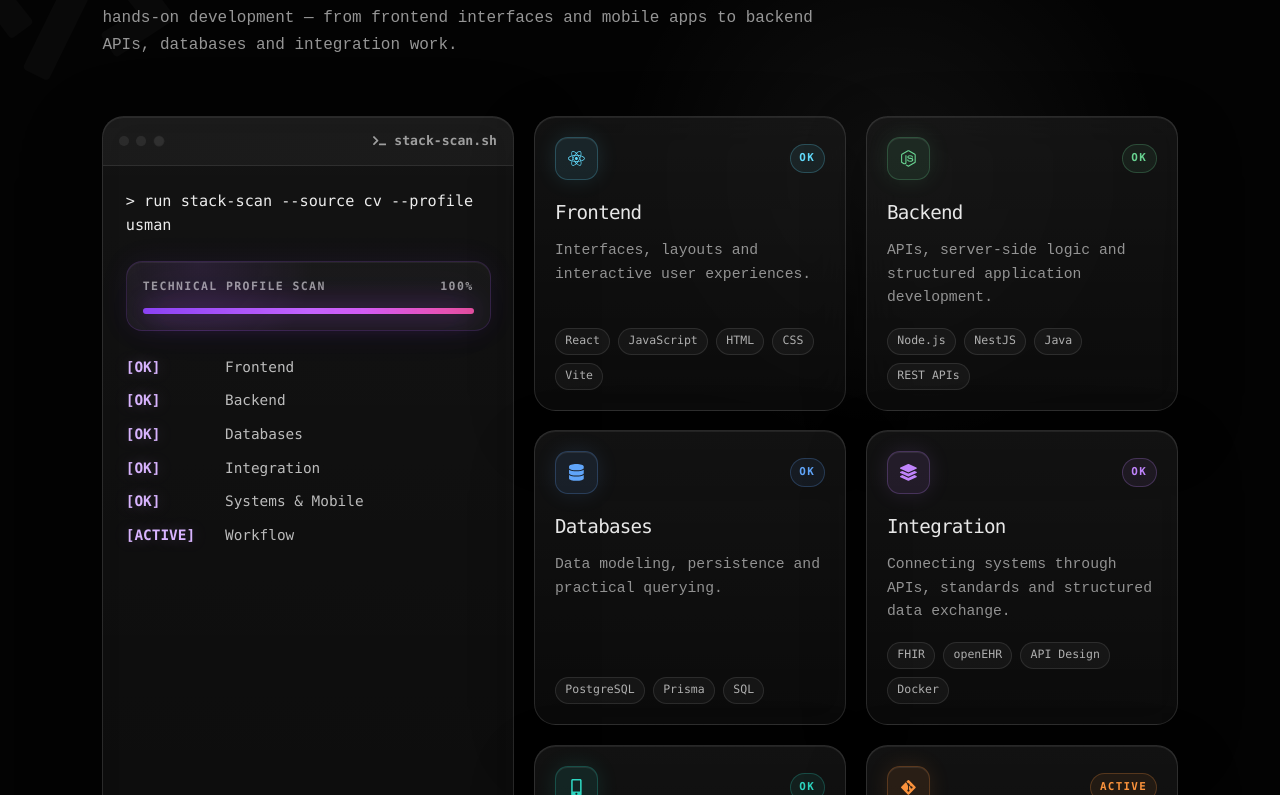
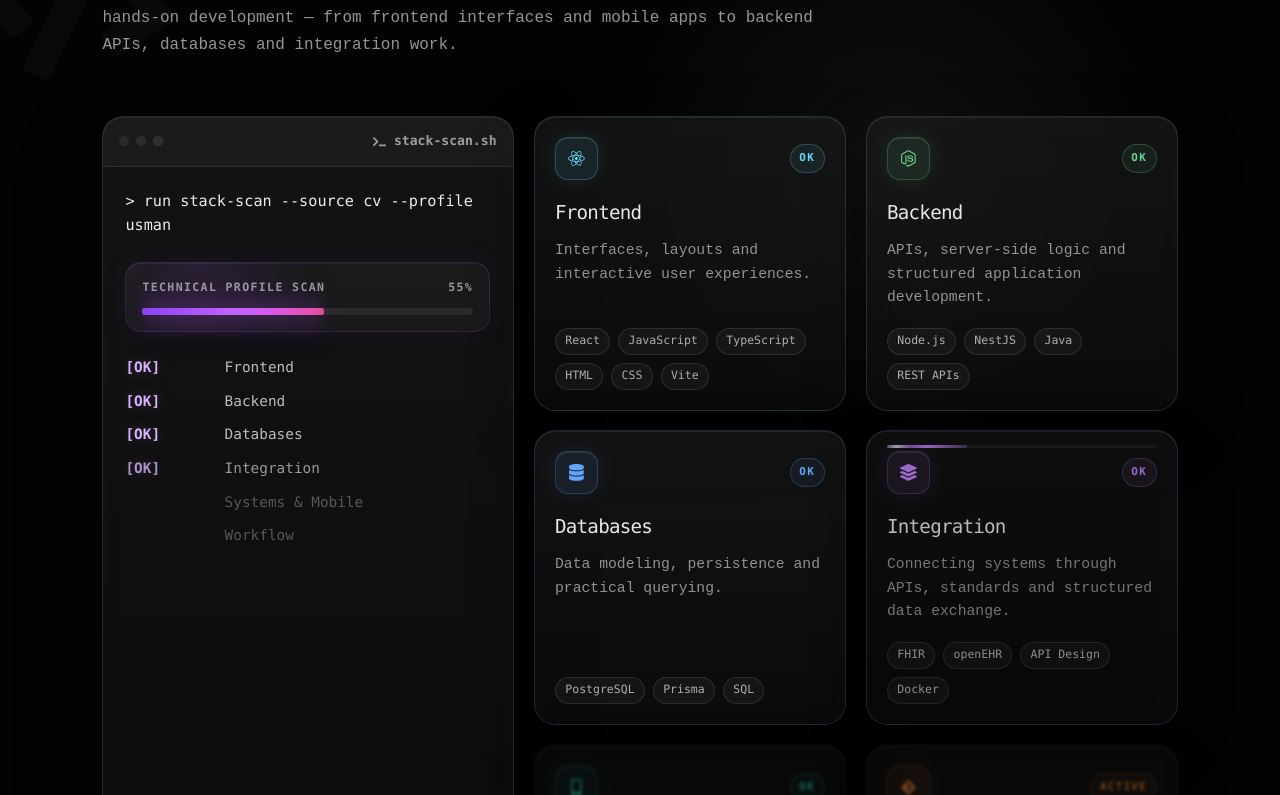
Before and after one commit to usman-ghafoorzai/usman-portfolio, a React (Vite) app: page / in a window 1280 px wide. Shown: the part 2145-2940 px from the top of the page. Built offline with nearby package versions, Linux system fonts and the light colour scheme.

Commit message:
revise TechStack component: add new scan progress logic, enhance animations, replace cardVariants with dynamic functions, update tech items, and improve UI interactions

```diff
--- a/src/components/TechStack/TechStack.jsx
+++ b/src/components/TechStack/TechStack.jsx
@@ -5,7 +5,6 @@ import {
     FaDatabase,
     FaDocker,
     FaGitAlt,
-    FaHeartbeat,
     FaLayerGroup,
     FaMobileAlt,
     FaNodeJs,
@@ -23,7 +22,7 @@ const stackGroups = [
         description: "Interfaces, layouts and interactive user experiences.",
         icon: FaReact,
         accentRgb: "97, 218, 251",
-        items: ["React", "JavaScript", "HTML", "CSS", "Vite"],
+        items: ["React", "JavaScript", "TypeScript", "HTML", "CSS", "Vite"],
     },
     {
         status: "OK",
@@ -68,24 +67,19 @@ const stackGroups = [
 ];
 
 const MAX_TILT = 7;
+const COMMAND_TYPE_SPEED = 28;
+const STATUS_TYPE_SPEED = 58;
+const SCAN_DURATION_MS = 9200;
+const STATUS_START_THRESHOLD = 0.1;
 
-const cardVariants = {
-    hidden: {
-        opacity: 0,
-        y: 24,
-        filter: "blur(8px)",
-    },
-    visible: (index) => ({
-        opacity: 1,
-        y: 0,
-        filter: "blur(0px)",
-        transition: {
-            duration: 0.45,
-            ease: "easeOut",
-            delay: 0.16 + index * 0.1,
-        },
-    }),
-};
+function clamp(value, min = 0, max = 1) {
+    return Math.min(Math.max(value, min), max);
+}
+
+function easeOutCubic(value) {
+    const clampedValue = clamp(value);
+    return 1 - Math.pow(1 - clampedValue, 3);
+}
 
 function handleTiltMove(event) {
     const card = event.currentTarget;
@@ -112,12 +106,87 @@ function handleTiltLeave(event) {
     card.style.setProperty("--tilt-glow-y", "50%");
 }
 
+function TypedStatus({ text, isActive }) {
+    const [typedText, setTypedText] = useState("");
+
+    useEffect(() => {
+        if (!isActive) {
+            setTypedText("");
+        }
+    }, [isActive, text]);
+
+    useEffect(() => {
+        if (!isActive) return;
+        if (typedText.length >= text.length) return;
+
+        const timeoutId = setTimeout(() => {
+            setTypedText(text.slice(0, typedText.length + 1));
+        }, STATUS_TYPE_SPEED);
+
+        return () => clearTimeout(timeoutId);
+    }, [isActive, text, typedText]);
+
+    return (
+        <>
+            {typedText}
+            {isActive && typedText.length < text.length && (
+                <span className="tech-status-cursor">|</span>
+            )}
+        </>
+    );
+}
+
 export default function TechStack() {
     const sectionRef = useRef(null);
 
     const [hasStarted, setHasStarted] = useState(false);
     const [typedCommand, setTypedCommand] = useState("");
-    const scanComplete = typedCommand.length === scanCommand.length;
+    const [scanProgress, setScanProgress] = useState(0);
+
+    const commandComplete = typedCommand.length === scanCommand.length;
+    const scanProgressPercent = Math.round(scanProgress * 100);
+
+    function getCardProgress(index) {
+        if (!commandComplete) return 0;
+
+        const totalCards = stackGroups.length;
+        const start = index / totalCards;
+        const end = (index + 1) / totalCards;
+        const localProgress = (scanProgress - start) / (end - start);
+
+        return clamp(localProgress);
+    }
+
+    function getCardState(index) {
+        const cardProgress = getCardProgress(index);
+
+        if (!commandComplete || cardProgress <= 0) return "pending";
+        if (cardProgress >= 1) return "ready";
+
+        return "loading";
+    }
+
+    function getCardStyle(group, index) {
+        const cardProgress = getCardProgress(index);
+        const easedProgress = easeOutCubic(cardProgress);
+
+        return {
+            "--tech-accent-rgb": group.accentRgb,
+            "--card-progress": cardProgress.toFixed(4),
+            "--card-opacity": (0.44 + easedProgress * 0.56).toFixed(4),
+            "--card-blur": `${(1 - easedProgress) * 1.35}px`,
+            "--card-loader-opacity": cardProgress > 0 && cardProgress < 1 ? "1" : "0",
+        };
+    }
+
+    function getRowStyle(index) {
+        const cardProgress = getCardProgress(index);
+        const easedProgress = easeOutCubic(cardProgress);
+
+        return {
+            "--row-opacity": (0.42 + easedProgress * 0.58).toFixed(4),
+        };
+    }
 
     useEffect(() => {
         const sectionElement = sectionRef.current;
@@ -145,10 +214,33 @@ export default function TechStack() {
 
         const timeoutId = setTimeout(() => {
             setTypedCommand(scanCommand.slice(0, typedCommand.length + 1));
-        }, 28);
+        }, COMMAND_TYPE_SPEED);
 
         return () => clearTimeout(timeoutId);
     }, [hasStarted, typedCommand]);
+
+    useEffect(() => {
+        if (!commandComplete) return;
+
+        let animationFrameId;
+        const startTime = performance.now();
+
+        function updateProgress(currentTime) {
+            const elapsedTime = currentTime - startTime;
+            const nextProgress = clamp(elapsedTime / SCAN_DURATION_MS);
+
+            setScanProgress(nextProgress);
+
+            if (nextProgress < 1) {
+                animationFrameId = requestAnimationFrame(updateProgress);
+            }
+        }
+
+        setScanProgress(0);
+        animationFrameId = requestAnimationFrame(updateProgress);
+
+        return () => cancelAnimationFrame(animationFrameId);
+    }, [commandComplete]);
 
     return (
         <section ref={sectionRef} id="skills" className="tech-section">
@@ -162,19 +254,24 @@ export default function TechStack() {
                 <span className="tech-kicker">Tech stack</span>
                 <h2 className="tech-title">Systems I can build with.</h2>
                 <p className="tech-intro">
-                    A practical stack shaped by NTNU projects, health-tech bachelor work and
-                    hands-on development — from frontend interfaces and mobile apps to backend
-                    APIs, databases and integration work.
+                    A practical stack shaped by NTNU projects, health-tech bachelor work
+                    and hands-on development — from frontend interfaces and mobile apps
+                    to backend APIs, databases and integration work.
                 </p>
             </motion.div>
 
             <div className="tech-layout">
                 <motion.div
-                    className="tech-terminal"
+                    className="tech-terminal-shell"
                     initial={{ opacity: 0, x: -28 }}
                     whileInView={{ opacity: 1, x: 0 }}
                     viewport={{ once: true, amount: 0.35 }}
                     transition={{ duration: 0.6, ease: "easeOut" }}
+                >
+                    <div
+                        className="tech-terminal tech-tilt-card"
+                        onMouseMove={handleTiltMove}
+                        onMouseLeave={handleTiltLeave}
                     >
                         <div className="tech-window-top">
                             <div className="tech-window-dots">
@@ -200,39 +297,35 @@ export default function TechStack() {
                             <motion.div
                                 className="tech-progress-shell"
                                 initial={{ opacity: 0 }}
-                            animate={scanComplete ? { opacity: 1 } : { opacity: 0 }}
-                            transition={{ duration: 0.3, delay: 0.75 }}
+                                animate={commandComplete ? { opacity: 1 } : { opacity: 0 }}
+                                transition={{ duration: 0.35 }}
                             >
                                 <div className="tech-progress-label">
                                     <span>Technical profile scan</span>
-                                <span>100%</span>
+                                    <span>{scanProgressPercent}%</span>
                                 </div>
 
-                            <motion.div
+                                <div
                                     className="tech-progress-bar"
-                                initial={{ scaleX: 0 }}
-                                animate={scanComplete ? { scaleX: 1 } : { scaleX: 0 }}
-                                transition={{ duration: 1.1, ease: "easeOut", delay: 0.85 }}
+                                    style={{
+                                        "--scan-progress": scanProgress.toFixed(4),
+                                    }}
                                 />
                             </motion.div>
 
                             <div className="tech-scan-list">
-                            {stackGroups.map((group, index) => (
-                                <motion.div
+                                {stackGroups.map((group, index) => {
+                                    const cardProgress = getCardProgress(index);
+                                    const cardState = getCardState(index);
+                                    const statusIsActive =
+                                        cardProgress > STATUS_START_THRESHOLD ||
+                                        cardState === "ready";
+
+                                    return (
+                                        <div
                                             key={group.title}
-                                    className="tech-scan-row"
-                                    style={{ "--tech-accent-rgb": group.accentRgb }}
-                                    initial={{ opacity: 0, x: -12 }}
-                                    animate={
-                                        scanComplete
-                                            ? { opacity: 1, x: 0 }
-                                            : { opacity: 0, x: -12 }
-                                    }
-                                    transition={{
-                                        duration: 0.35,
-                                        ease: "easeOut",
-                                        delay: 1 + index * 0.14,
-                                    }}
+                                            className={`tech-scan-row tech-scan-row--${cardState}`}
+                                            style={getRowStyle(index)}
                                         >
                                             <span
                                                 className={
@@ -241,11 +334,17 @@ export default function TechStack() {
                                                         : "tech-status"
                                                 }
                                             >
-                                        [{group.status}]
+                                                <TypedStatus
+                                                    text={`[${group.status}]`}
+                                                    isActive={statusIsActive}
+                                                />
                                             </span>
+
                                             <span>{group.title}</span>
-                                </motion.div>
-                            ))}
+                                        </div>
+                                    );
+                                })}
+                            </div>
                         </div>
                     </div>
                 </motion.div>
@@ -253,20 +352,19 @@ export default function TechStack() {
                 <div className="tech-grid">
                     {stackGroups.map((group, index) => {
                         const Icon = group.icon;
+                        const cardState = getCardState(index);
 
                         return (
-                            <motion.article
+                            <article
                                 key={group.title}
-                                className="tech-card"
-                                style={{ "--tech-accent-rgb": group.accentRgb }}
-                                custom={index}
-                                variants={cardVariants}
-                                initial="hidden"
-                                animate={scanComplete ? "visible" : "hidden"}
+                                className={`tech-card tech-card--${cardState}`}
+                                style={getCardStyle(group, index)}
                                 onMouseMove={handleTiltMove}
                                 onMouseLeave={handleTiltLeave}
                             >
-                                <div className="tech-card-glow" />
+                                <div className="tech-card-loader" aria-hidden="true">
+                                    <span />
+                                </div>
 
                                 <div className="tech-card-header">
                                     <div className="tech-card-icon">
@@ -292,7 +390,7 @@ export default function TechStack() {
                                         <span key={item}>{item}</span>
                                     ))}
                                 </div>
-                            </motion.article>
+                            </article>
                         );
                     })}
                 </div>
```
Lines whose indentation alone changed are shown as unchanged.
